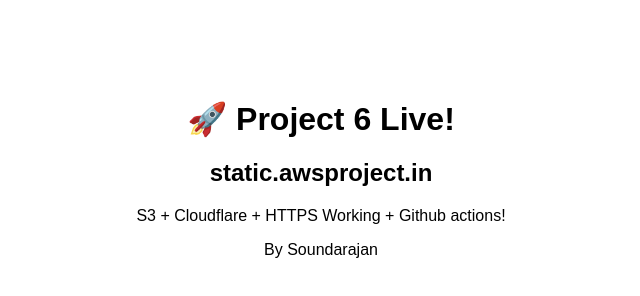
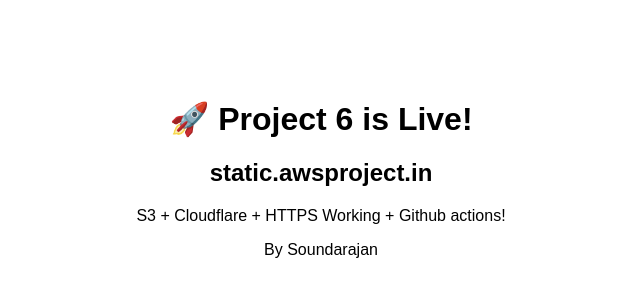
Before and after one commit to soundharajan-S/Scalable-Static-Website-with-S3-Cloudflare-GitHub-Actions, a plain HTML site: page index.html in a window 1280 px wide. Shown: the whole page, without its empty margins (319-959 px from the left). Drawn offline with Linux system fonts and the light colour scheme.

Commit message:
Update index.html

```diff
--- a/index.html
+++ b/index.html
@@ -5,7 +5,7 @@
 <meta charset="UTF-8">
 </head>
 <body style="font-family: sans-serif; text-align:center; margin-top:100px;">
-<h1>🚀 Project 6 Live!</h1>
+<h1>🚀 Project 6 is Live!</h1>
 <h2>static.awsproject.in</h2>
 <p>S3 + Cloudflare + HTTPS Working + Github actions!</p>
 <p>By Soundarajan</p>
```
